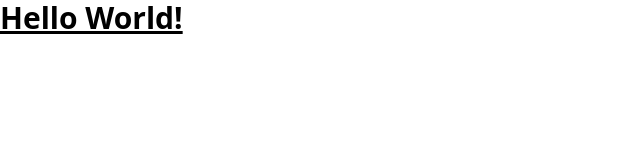
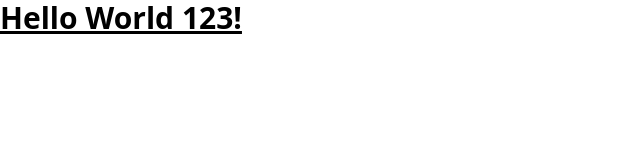
Before and after one commit to kanugurajesh/yaarit, a React (Vite) app in the folder FrontEnd/: page / in a window 1280 px wide. Shown: the top 160 px of the page, without its empty margins (0-640 px from the left). Built offline with nearby package versions, Linux system fonts and the light colour scheme.

Commit message:
checking changes in github

```diff
--- a/FrontEnd/src/App.jsx
+++ b/FrontEnd/src/App.jsx
@@ -1,7 +1,7 @@
 function App() {
   return (
     <>
-      <h1 className="text-3xl font-bold underline">Hello World!</h1>
+      <h1 className="text-3xl font-bold underline">Hello World 123!</h1>
     </>
   );
 }
```
